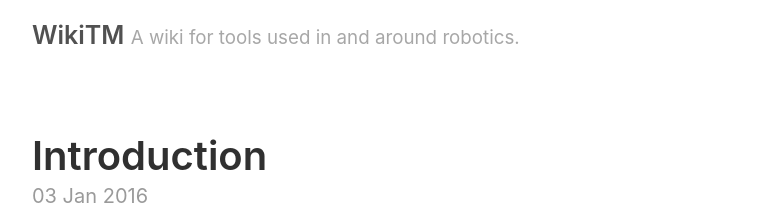
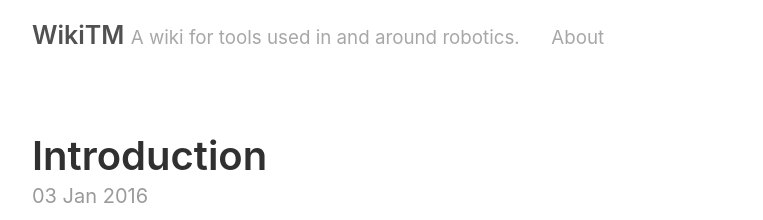
Before and after one commit to tejaswid/wikitm, a Jekyll site: the page built from index.html, in a window 1280 px wide. Shown: the top 220 px of the page, without its empty margins (258-1021 px from the left). Built offline with Jekyll 4.4.1, drawn with Linux system fonts in a browser that asks for light colours; the list of posts is cut into pages by our own code.

Commit message:
Checking out top navigation bar

```diff
--- a/_config.yml
+++ b/_config.yml
@@ -42,3 +42,7 @@ author:
 version: 1.0.0
 github:
   repo: https://github.com/tejaswid/wikitm
+
+# For navigation bar at the top
+pages_list:
+  About: '/about'
--- a/_layouts/default.html
+++ b/_layouts/default.html
@@ -11,6 +11,12 @@
         <h3 class="masthead-title">
           <a href="{{ site.baseurl }}/" title="Home">{{ site.title }}</a>
           <small>{{ site.tagline }}</small>
+
+          <!-- Top navigation bar. Takes entries from pages_list in _config.yml-->
+          {% for page in site.pages_list %}
+          &nbsp;&nbsp;&nbsp;
+          <small><a href="{{ page[1]  }}">{{ page[0] }}</a></small>
+          {% endfor %}
         </h3>
       </header>
 
```
